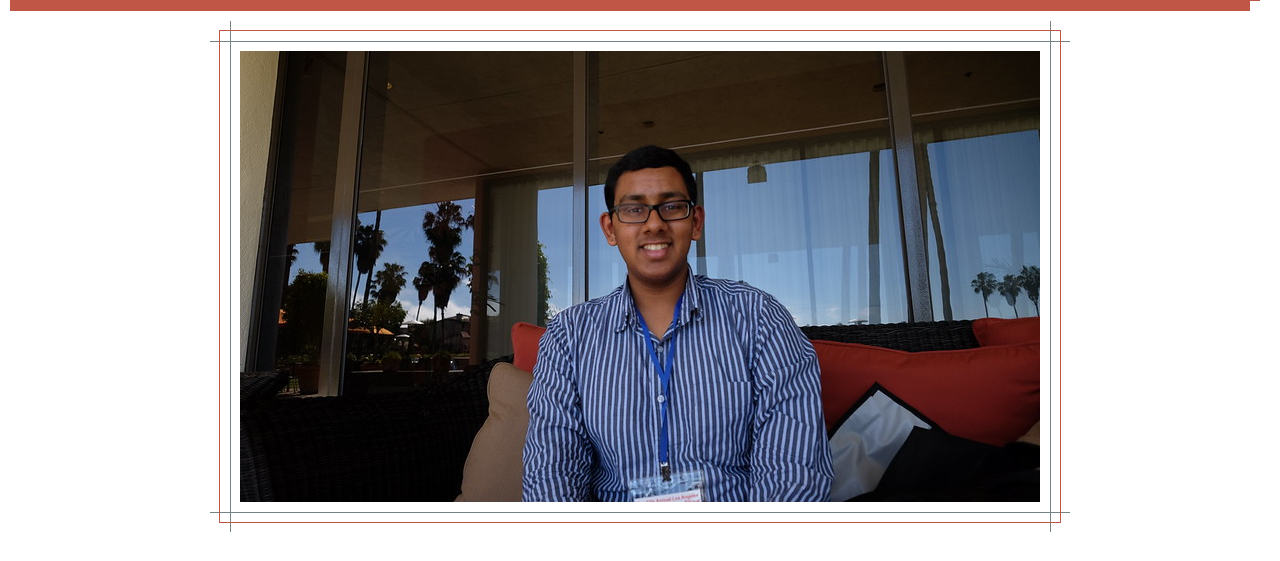
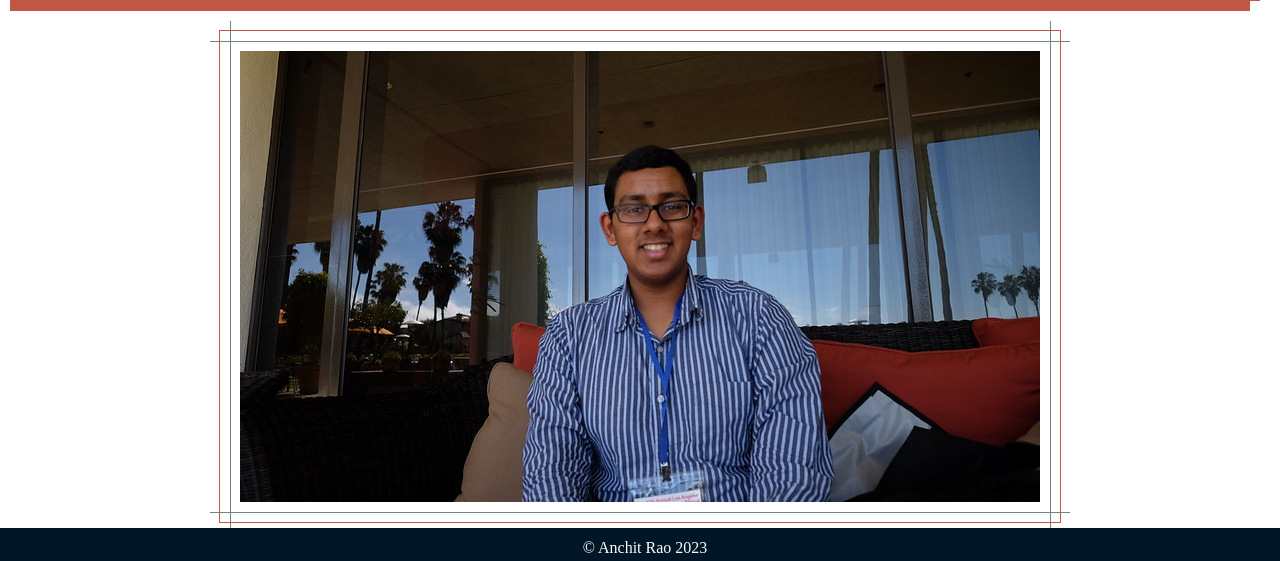
Before and after one commit to anchitr/CS601_Final_Rao, a plain HTML site: page about.html in a window 1280 px wide. Shown: the part 232-793 px from the top of the page. Drawn offline with nearby package versions, Linux system fonts and the light colour scheme; a web font is replaced by a local one.

Commit message:
added Vue footer to all other pages

```diff
--- a/about.html
+++ b/about.html
@@ -96,6 +96,32 @@
             </article>
         </main>
     </div>
+    <footer>
+        <div id="app">
+            <footerComponent></footerComponent>
+        </div>
+    </footer>
+
+    <script src="https://cdnjs.cloudflare.com/ajax/libs/vue/3.3.9/vue.global.min.js"></script>
+
+    <script type="module">
+
+        const app = Vue.createApp({
+            data() {
+                return {
+
+                }
+            },
+            methods: {
+
+            },
+            template: `&copy; Anchit Rao 2023`
+        });
+
+        app.mount('#app');
+
+
+    </script>
 </body>
 
 </html>
```
Also changed, not shown: academics.html (+26 -0 lines), contact.html (+26 -0 lines), photos.html (+26 -0 lines), resume.html (+25 -0 lines).
